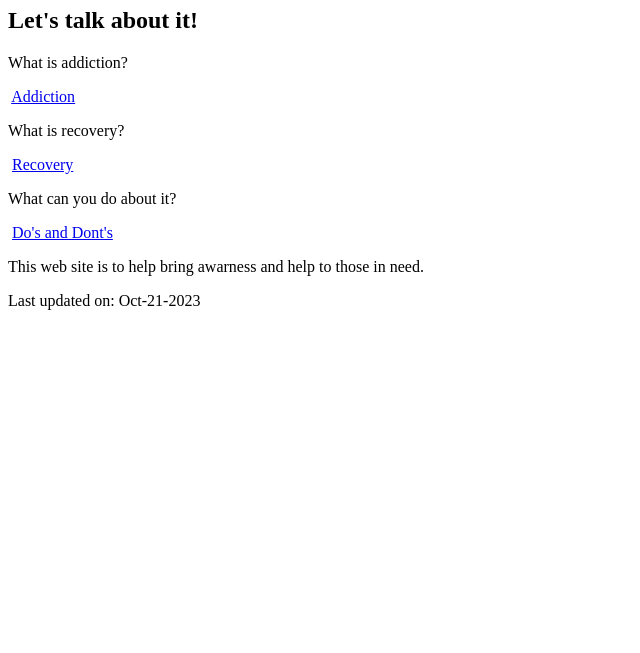
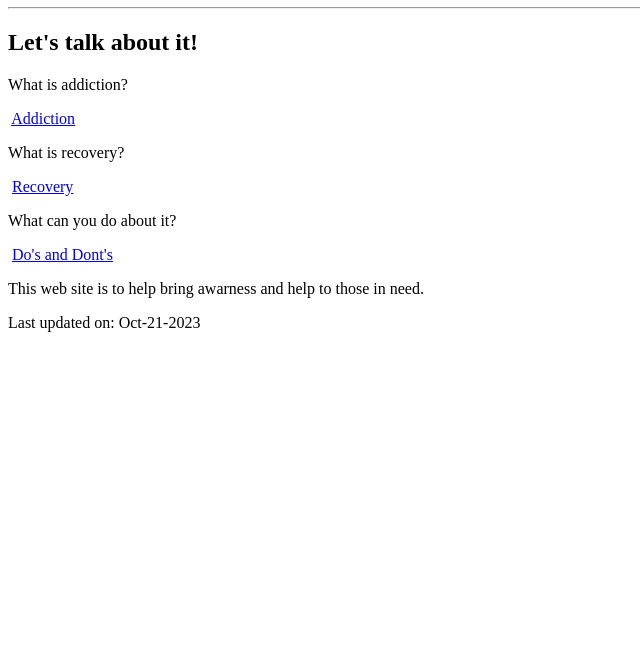
Before and after one commit to MayaFox23/interactiveproject, a plain HTML site: page index.html in a window 1280 px wide. Shown: the part 147-800 px from the top of the page, without its empty margins (0-640 px from the left). Drawn offline with Linux system fonts and the light colour scheme.

Commit message:
added comments

```diff
--- a/index.html
+++ b/index.html
@@ -12,12 +12,15 @@
         </header>
     </div>
 
+    <hr>
+
     <div class="info1">
         <H2>
             Let's talk about it!
         </h2>
     </div>
 
+    <!-- links to other pages with more indepth information -->
     <div>
         <section>
             <p>What is addiction?</p>
```
Also changed, not shown: page3.html (+2 -0 lines).
